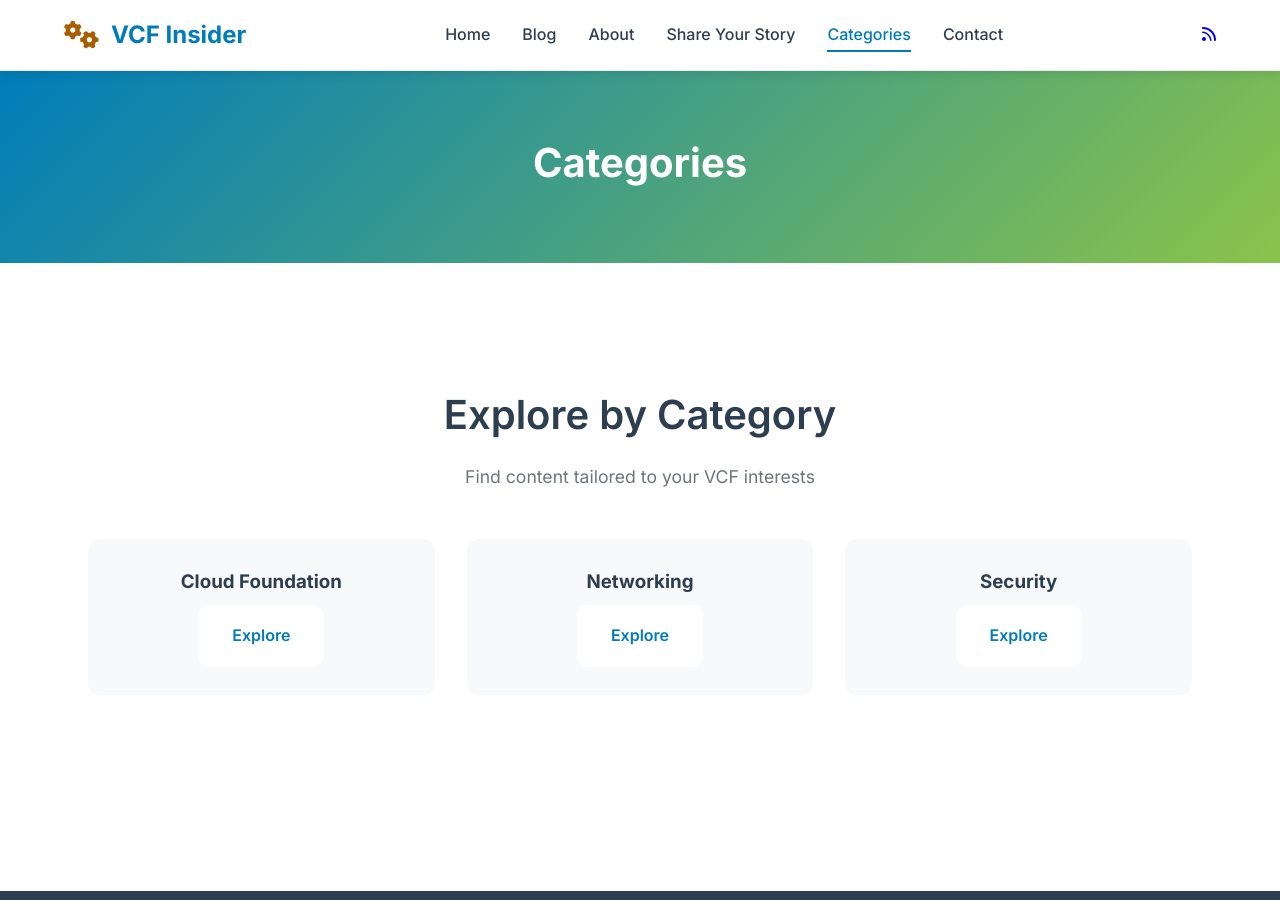
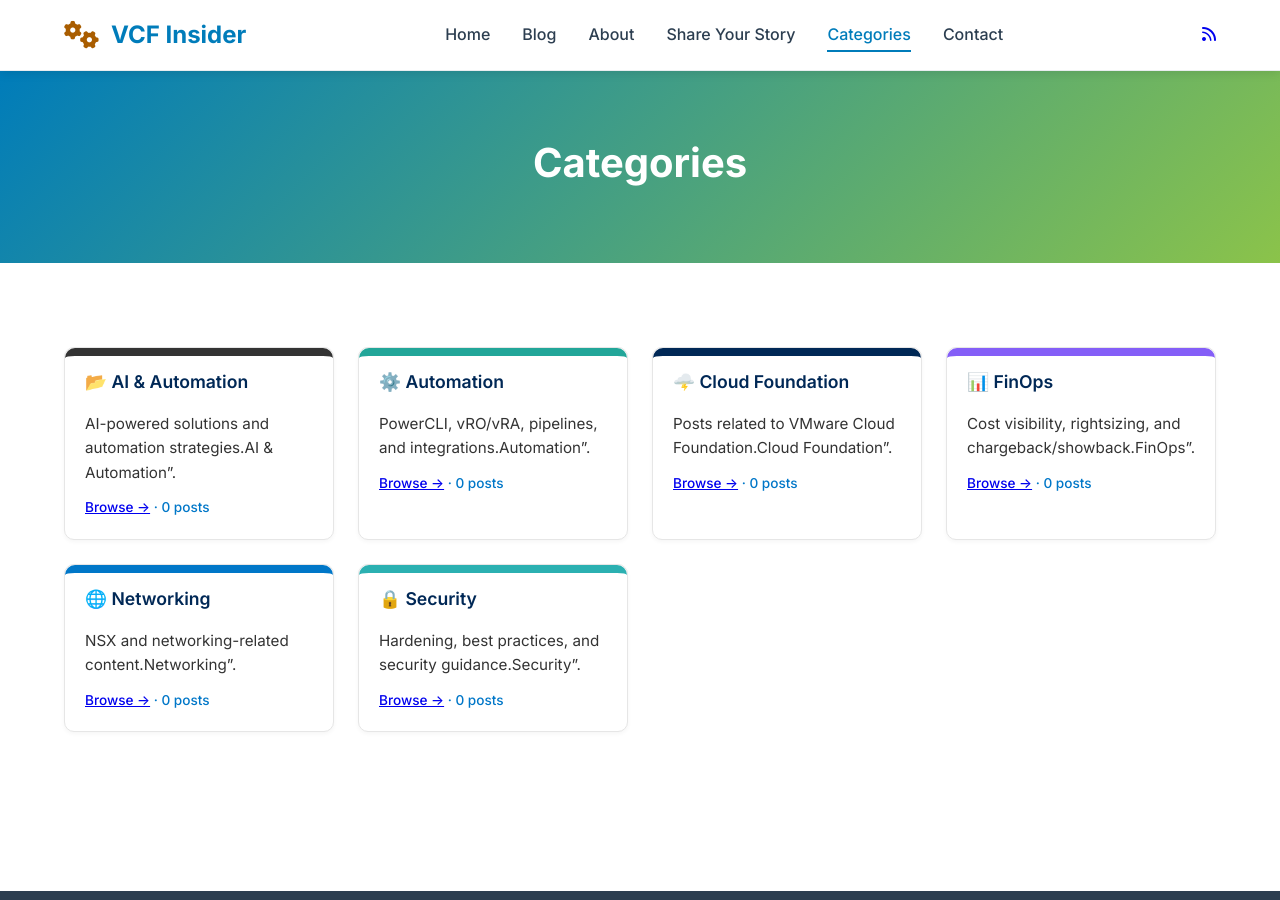
Before and after one commit to krieg121/VCFInsider, a Jekyll site: the page built from _pages/categories.md, in a window 1280 px wide and 900 px high. Built offline with Jekyll 4.4.1, drawn with Linux system fonts in a browser that asks for light colours.

Commit message:
Categories: front-matter-driven icons & accent colors

```diff
--- /dev/null
+++ b/_pages/categories-automation.md
@@ -0,0 +1,9 @@
+---
+layout: category
+title: Automation
+permalink: /categories/automation/
+category: Automation
+description: PowerCLI, vRO/vRA, pipelines, and integrations.
+icon: "⚙️"
+accent: "#22A699"
+---
--- /dev/null
+++ b/_pages/categories-finops.md
@@ -0,0 +1,9 @@
+---
+layout: category
+title: FinOps
+permalink: /categories/finops/
+category: FinOps
+description: Cost visibility, rightsizing, and chargeback/showback.
+icon: "📊"
+accent: "#845EF7"
+---
--- a/_pages/categories.md
+++ b/_pages/categories.md
@@ -3,30 +3,33 @@
 title: Categories
 permalink: /categories/
 ---
-<section class="categories-section" style="padding: 60px 0;">
-  <div class="container">
-    <div class="section-header">
-      <h2 class="section-title">Explore by Category</h2>
-      <p class="section-subtitle">Find content tailored to your VCF interests</p>
+
+<style>
+.categories-grid{display:grid;grid-template-columns:repeat(auto-fit,minmax(260px,1fr));gap:1.5rem;margin:1.5rem 0}
+.category-card{background:#fff;border-radius:10px;border:1px solid #e6e6e6;box-shadow:0 2px 4px rgba(0,0,0,.04);padding:1rem 1.25rem 1.25rem;transition:transform .1s ease,box-shadow .1s ease}
+.category-card:hover{transform:translateY(-3px);box-shadow:0 6px 14px rgba(0,0,0,.08)}
+.category-header{border-top:8px solid var(--accent-color,#0077C8);margin:-1rem -1.25rem 1rem;padding:.75rem 1.25rem 0;border-radius:10px 10px 0 0}
+.category-title{font-size:1.1rem;font-weight:600;color:#002856;margin:0;display:flex;align-items:center;gap:.5rem}
+.category-desc{font-size:.95rem;margin:.25rem 0 .75rem;color:#333}
+.category-footer{font-size:.85rem;font-weight:500;color:#0077C8}
+</style>
+
+<div class="categories-grid">
+{%- assign category_pages = site.pages | where_exp: "p", "p.layout == 'category'" | sort: "title" -%}
+{%- for p in category_pages -%}
+  {%- assign cat_name = p.category | default: p.title -%}
+  {%- assign count = site.categories[cat_name] | size -%}
+  {%- assign icon = p.icon | default: "📂" -%}
+  {%- assign accent_color = p.accent | default: "#333333" -%}
+
+  <div class="category-card" style="--accent-color: {{ accent_color }}">
+    <div class="category-header">
+      <h3 class="category-title">{{ icon }} {{ cat_name }}</h3>
     </div>
-
-    <div class="categories-grid" style="display:grid;grid-template-columns:repeat(auto-fit,minmax(240px,1fr));gap:2rem;margin-top:2rem;">
-      {% assign cats = "" | split: "" %}
-      {% for post in site.posts %}
-        {% for c in post.categories %}
-          {% unless cats contains c %}
-            {% assign cats = cats | push: c %}
-          {% endunless %}
-        {% endfor %}
-      {% endfor %}
-      {% assign cats = cats | sort %}
-      {% for c in cats %}
-        {% assign cslug = c | slugify %}
-        <div class="category-card" style="background:var(--vmware-light-gray);padding:1.75rem;border-radius:var(--border-radius-lg);text-align:center;">
-          <h3 style="margin-bottom:.5rem">{{ c }}</h3>
-          <a class="btn btn-primary" href="{{ '/categories/' | append: cslug | append: '/' | relative_url }}">Explore</a>
-        </div>
-      {% endfor %}
+    <div class="category-desc">{{ p.description | default: "Articles tagged “" | append: cat_name | append: "”." }}</div>
+    <div class="category-footer">
+      <a href="{{ p.url | relative_url }}">Browse →</a> · {{ count | default: 0 }} posts
     </div>
   </div>
-</section>
+{%- endfor -%}
+</div>
```
Also changed, not shown: _pages/categories-cloud-foundation.md (+2 -0 lines), _pages/categories-networking.md (+2 -0 lines), _pages/categories-security.md (+2 -0 lines).
